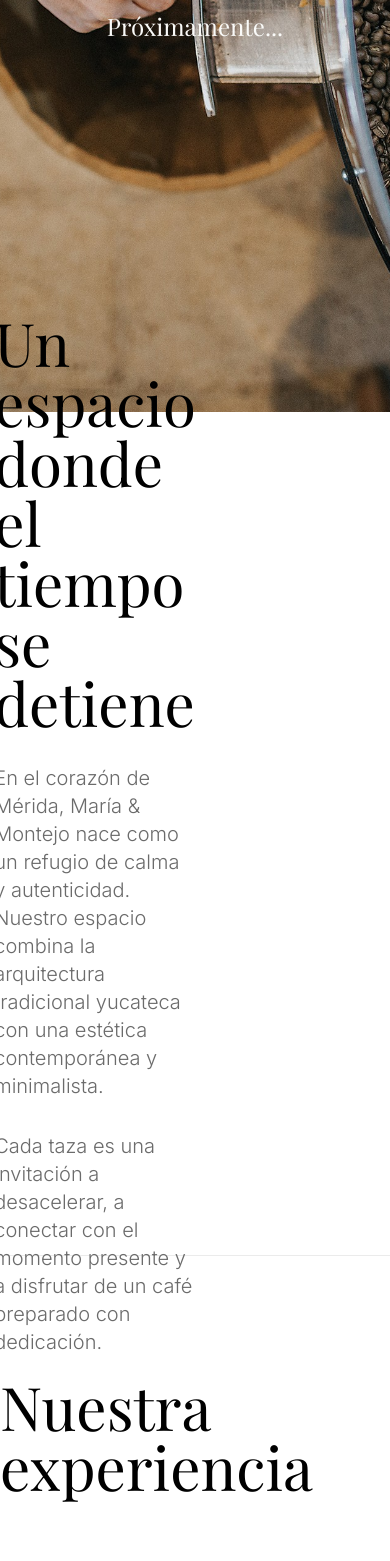
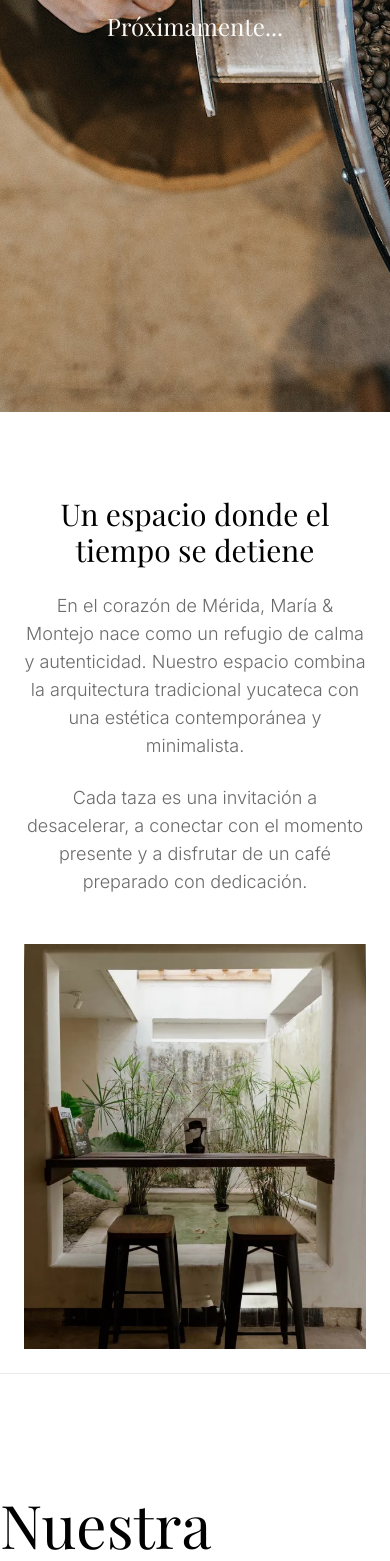
Before and after one commit to AvalosRuben/Maria-Montejo, a React (Vite) app: page / in a window 390 px wide. Shown: the part 432-1993 px from the top of the page. Built offline with nearby package versions, Linux system fonts and the light colour scheme.

Commit message:
feat(responsiveness): Made the text and photo section responsive

```diff
--- a/src/components/CoffeeShop.tsx
+++ b/src/components/CoffeeShop.tsx
@@ -1,7 +1,7 @@
 function CoffeeShop() {
   return (
     <>
-      <div className="bg-[url(/mariaymontejohero.jpg)] bg-cover bg-center w-full min-h-screen bg-accent flex flex-col justify-center items-center">
+      <div className="bg-[url(/mariaymontejohero.jpg)] bg-cover bg-center w-full min-h-screen bg-accent flex flex-col justify-center items-center mb-15 ">
         <div className="flex flex-col gap-6 items-center">
           <h1 className="text-5xl sm:text-7xl md:text-9xl font-serif text-background">
             Maria & Montejo
@@ -11,25 +11,26 @@
           </p>
         </div>
       </div>
-      <div className="w-screen h-screen flex items-center justify-center gap-50 border-b border-border">
-        <div className="w-3xl h-full flex flex-col items-center justify-center gap-8 text-wrap">
-          <h2 className="font-serif text-6xl text-left">
+      <div className="w-full min-h-screen flex flex-col lg:flex-row  items-center justify-center gap-12 p-6 md:p-12 max-w-7xl mx-auto border-b border-border ">
+        <div className="w-full lg:max-w-3xl flex flex-col items-center justify-center gap-6 md:gap-8">
+          <h2 className="font-serif text-3xl sm:text-5xl md:text-7xl text-center md:text-left w-full">
             Un espacio donde el tiempo se detiene
           </h2>
-          <p className="text-left text-xl font-extralight text-muted-foreground">
+          <p className="text-center lg:text-left text-lg md:text-xl font-extralight text-muted-foreground">
             En el corazón de Mérida, María & Montejo nace como un refugio de
             calma y autenticidad. Nuestro espacio combina la arquitectura
             tradicional yucateca con una estética contemporánea y minimalista.
           </p>
-          <p className="text-left text-xl font-extralight text-muted-foreground">
+          <p className="text-center lg:text-left text-lg md:text-xl font-extralight text-muted-foreground">
             Cada taza es una invitación a desacelerar, a conectar con el momento
             presente y a disfrutar de un café preparado con dedicación.
           </p>
         </div>
-        <div className="w-xl">
+        <div className="w-full lg:max-w-xl flex justify-center items-center">
           <img
             src="src/assets/mariaymontejointerior.png"
             alt="Interior Maria y Montejo"
+            className="w-full h-auto max-h-[500px] object-cover"
           />
         </div>
       </div>
```
